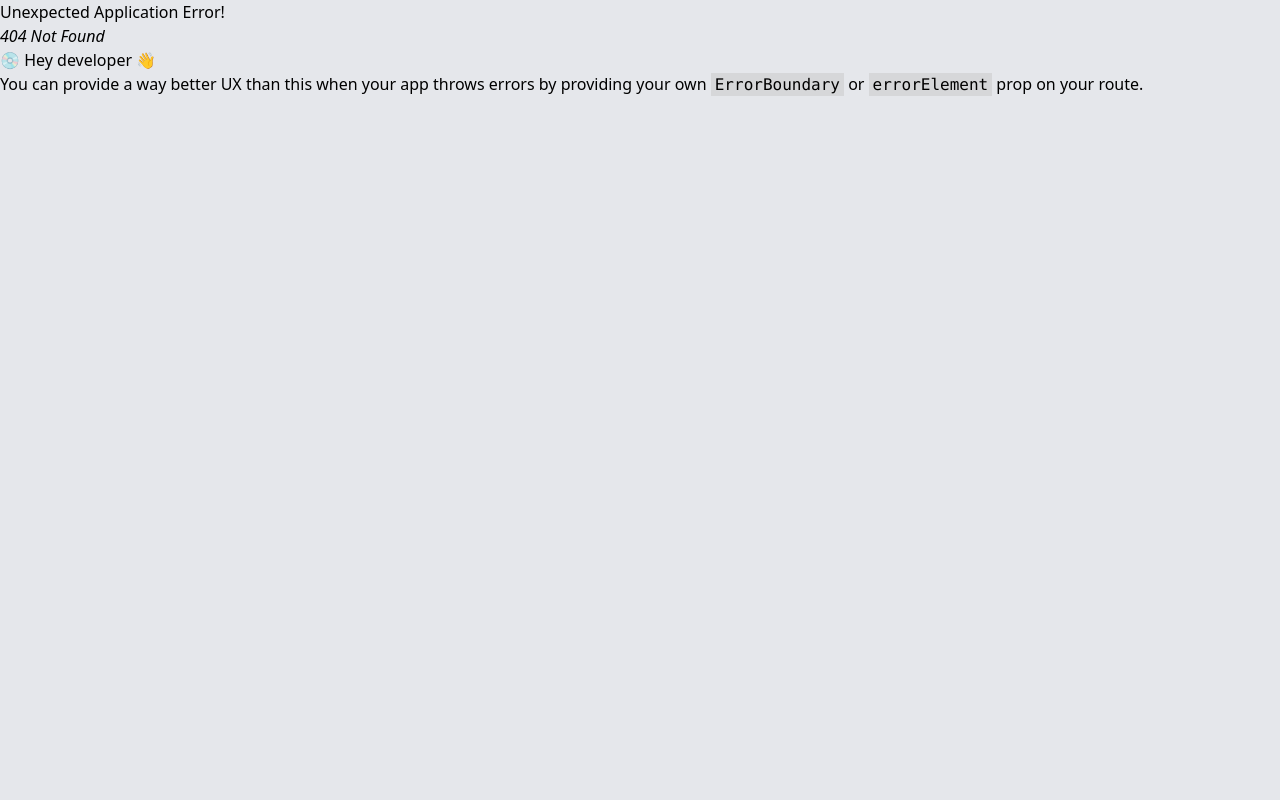
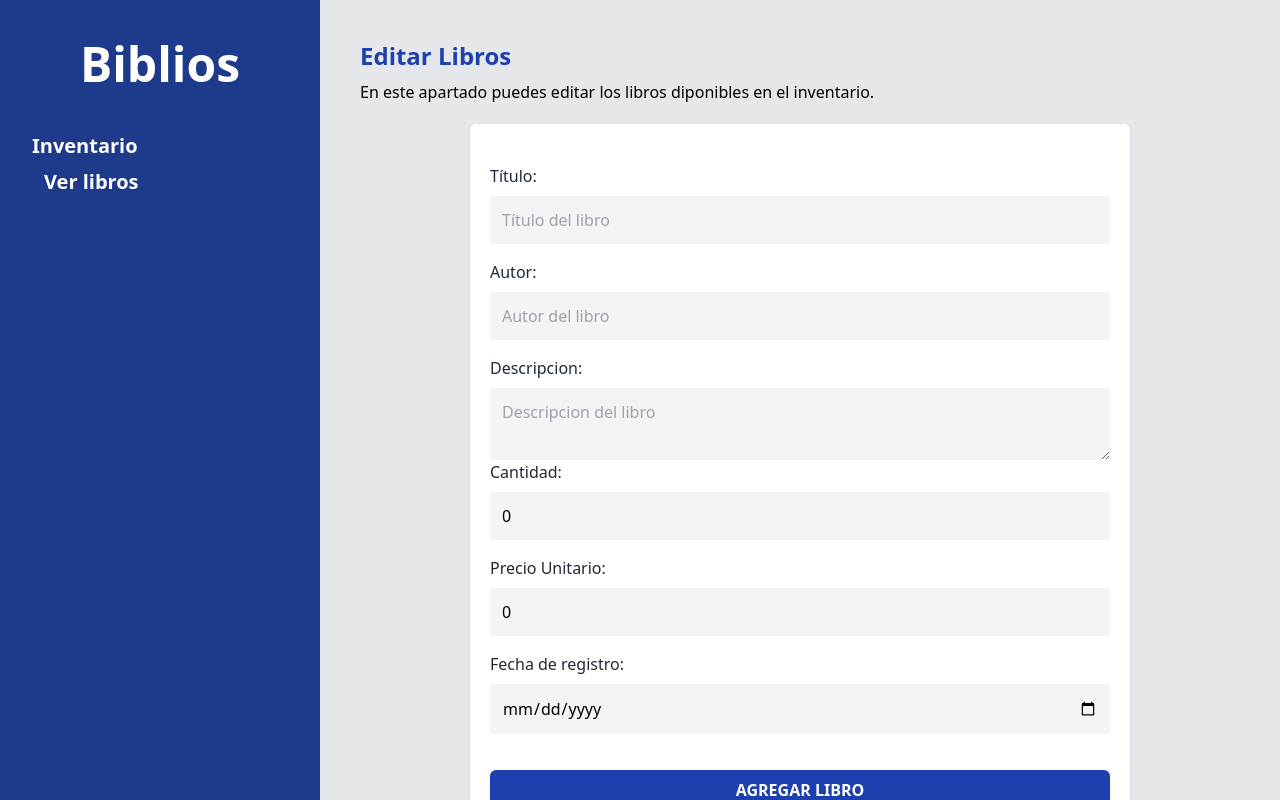
Before and after one commit to Alexander200330/Librer-a-Biblios-, a React (Vite) app: page /libro/1/editar in a window 1280 px wide. Before the commit this address had no page. Built offline with nearby package versions, Linux system fonts and the light colour scheme; no server answers.

Commit message:
Vista de libros terminada

```diff
--- a/src/components/Formulario.jsx
+++ b/src/components/Formulario.jsx
@@ -1,8 +1,9 @@
-import { useState } from "react";
-import { agregarLibro } from "../data/libros";
+import { useEffect, useState } from "react";
+import { agregarLibro, editarLibro } from "../data/libros";
 import Error from "./Error";
+import {useNavigate} from 'react-router-dom'
 
-const Formulario = () => {
+const Formulario = ({libro, id}) => {
 
     const [titulo, setTitulo] = useState("");
     const [autor, setAutor] = useState("");
@@ -12,6 +13,19 @@ const Formulario = () => {
     const [fecha_registro, setFecha_registro] = useState("");
     const [errores, setErrores] = useState("")
 
+    const navigate = useNavigate();
+
+    useEffect(() => {
+        if (libro) {
+          setTitulo(libro.titulo);
+          setAutor(libro.autor);
+          setDescripcion(libro.descripcion);
+          setCantidad(libro.cantidad);
+          setPrecio_unitario(libro.precio_unitario);
+          setFecha_registro(libro.fecha_registro);
+        }
+      }, [libro]);
+
     const handleSubmit = (e) => {
         e.preventDefault();
 
@@ -20,16 +34,21 @@ const Formulario = () => {
             return errores
         }
 
+        const nuevoLibro ={
+            titulo,
+            autor,
+            descripcion,
+            cantidad: Number(cantidad),
+            precio_unitario: Number(precio_unitario),
+            fecha_registro
+        }
 
-        const formData = new FormData();
-        formData.append('titulo', titulo);
-        formData.append('autor', autor);
-        formData.append('descripcion', descripcion);
-        formData.append('cantidad', Number(cantidad));
-        formData.append('precio_unitario', Number(precio_unitario));
-        formData.append('fecha_registro', fecha_registro);
+        if(libro){
+            editarLibro(nuevoLibro, id)
+        } else {
+            agregarLibro(nuevoLibro)
+        }
 
-        agregarLibro(formData)
 
         setTitulo("");
         setAutor("");
@@ -39,7 +58,7 @@ const Formulario = () => {
         setPrecio_unitario(0)
         setErrores("")
 
-
+        return navigate("/libros")
     }
 
 
@@ -142,7 +161,7 @@ const Formulario = () => {
 
             </div>
 
-            <input className="bg-blue-800 hover:bg-blue-900 w-full mt-5 text-white uppercase font-bold px-3  py-2 rounded-md hover:cursor-pointer" type='submit' value={'Agregar libro'} />
+            <input className="bg-blue-800 hover:bg-blue-900 w-full mt-5 text-white uppercase font-bold px-3  py-2 rounded-md hover:cursor-pointer" type='submit' value={`${libro ? "Actualizar Libro" : "Agregar libro"}`} />
         </form>
     )
 }
--- /dev/null
+++ b/src/components/Libro.jsx
@@ -0,0 +1,39 @@
+import { eliminarLibro } from "../data/libros"
+import {useNavigate} from "react-router-dom"
+
+const Libro = ({ libro, id, libros, setLibros }) => {
+
+    const navigate = useNavigate();
+
+    const handleEliminar = async () => {
+        const resultado = confirm("¿Deseas eliminar el libro?")
+
+        if (resultado) {
+            await eliminarLibro(id)
+            const librosFiltrados = libros.filter(libro => libro.id !== id)
+            setLibros(librosFiltrados)
+        } else {
+            return
+        }
+    }
+
+    return (
+        <>
+            <div className="bg-white rounded-lg mt-5 p-10 shadow-lg">
+                <h5 className="text-blue-800 leading-8 font-bold text-base uppercase text-justify">Título: <span className="normal-case text-black font-normal text-base">{libro.titulo}</span></h5>
+                <h6 className="text-blue-800 leading-8 font-bold text-base uppercase text-justify">Autor: <span className="normal-case text-black font-normal text-base">{libro.autor}</span></h6>
+                <p className="text-blue-800 leading-8 font-bold text-base uppercase text-justify">Descripción : <span className="normal-case text-black font-normal text-base">{libro.descripcion}</span></p>
+                <p className="text-blue-800 leading-8 font-bold text-base uppercase text-justify">Cantidad: <span className="normal-case text-black font-normal text-base">{libro.cantidad}</span></p>
+                <p className="text-blue-800 leading-8 font-bold text-base uppercase text-justify">fecha de registro: <span className="normal-case text-black font-normal text-base">{libro.fecha_registro}</span></p>
+                <p className="text-blue-800 leading-8 font-bold text-base uppercase text-justify">Precio unitario: <span className="normal-case text-black font-normal text-base">{libro.precio_unitario}</span></p>
+                <button className="bg-blue-700 hover:bg-blue-800 py-2 px-3 font-bold text-white text-center mr-5 uppercase rounded-md mt-2"
+                onClick={() => navigate(`/libro/${id}/editar`)}>Actualizar</button>
+                <button className="bg-red-600 hover:bg-red-700 py-2 px-3 font-bold text-white text-center mr-5 uppercase rounded-md"
+                    onClick={handleEliminar}>Eliminar</button>
+            </div>
+        </>
+
+    )
+}
+
+export default Libro
--- a/src/data/libros.js
+++ b/src/data/libros.js
@@ -1,10 +1,10 @@
-export async function agregarLibro(formData) {
+export async function agregarLibro(nuevoLibro) {
     try {
 
 
       const res = await fetch(`${import.meta.env.VITE_API_URL}`, {
         method: 'POST',
-        body: JSON.stringify({data: Object.fromEntries(formData)}),
+        body: JSON.stringify({data: nuevoLibro}),
         headers: {
             'Content-Type': 'application/json'
           }
@@ -21,3 +21,46 @@ export async function agregarLibro(formData) {
       throw error;
     }
   }
+
+  export async function eliminarLibro(id){
+    try {
+        const res = await fetch(`${import.meta.env.VITE_API_URL}/${id}`, {
+            method: 'DELETE',
+        })
+
+        await res.json()
+    } catch (error) {
+        console.log(error);
+    }
+}
+
+export async function obtenerLibro(id){
+  const res = await fetch(`${import.meta.env.VITE_API_URL}/${id}`);
+  const data = await res.json();
+
+  return data.data
+}
+
+export async function editarLibro(editarLibro, id) {
+  try {
+
+
+    const res = await fetch(`${import.meta.env.VITE_API_URL}/${id}`, {
+      method: 'PUT',
+      body: JSON.stringify({data: editarLibro}),
+      headers: {
+          'Content-Type': 'application/json'
+        }
+    });
+
+    if (!res.ok) {
+      throw new Error(`Error al agregar libro: ${res.status} ${res.statusText}`);
+    }
+
+    const data = await res.json();
+    return data;
+  } catch (error) {
+    console.log(error);
+    throw error;
+  }
+}
--- /dev/null
+++ b/src/pages/EditarLibros.jsx
@@ -0,0 +1,30 @@
+import { obtenerLibro } from "../data/libros"
+import { useParams } from "react-router-dom"
+import Formulario from "../components/Formulario"
+import { useEffect, useState } from "react"
+
+const EditarLibros = () => {
+    const { libroId } = useParams()
+    const [libro, setLibro] = useState({})
+
+    useEffect(() => {
+        const fetchLibro = async () => {
+          const data = await obtenerLibro(libroId);
+          setLibro(data);
+        };
+        fetchLibro();
+      }, [libroId]);
+
+    return (
+        <>
+            <h2 className='text-blue-800 font-bold text-2xl'>Editar Libros</h2>
+            <p className='mt-2 text-base'>En este apartado puedes editar los libros diponibles en el inventario.</p>
+
+            <div className="bg-white rounded-md shadow md:w-3/4 mx-auto px-5 py-10 mt-5">
+                <Formulario libro={libro.attributes} id={libro.id} />
+            </div>
+        </>
+    )
+}
+
+export default EditarLibros
--- a/src/pages/VistaLibros.jsx
+++ b/src/pages/VistaLibros.jsx
@@ -1,11 +1,30 @@
+import { useState, useEffect } from "react";
+import Libro from "../components/Libro"
 
 const VistaLibros = () => {
+
+    const [libros, setLibros] = useState([]);
+
+    useEffect(() => {
+        async function fetchLibros() {
+            const res = await fetch(`${import.meta.env.VITE_API_URL}`);
+            const data = await res.json();
+            setLibros(data.data);
+        }
+        fetchLibros();
+    }, []);
+
     return (
-        <div>
+        <>
             <h2 className='text-blue-800 font-bold text-2xl'>Libros</h2>
-            <p className='mt-2 text-base'>En este apartado puedes ver los libros diponibles en el inventario.</p>
+            <p className='mt-2 text-base'>En este apartado puedes ver, editar y eliminar los libros diponibles en el inventario.</p>
 
-        </div>
+            {
+                libros.map(libro => <Libro key={libro.id} libro={libro.attributes} id={libro.id} libros={libros} setLibros={setLibros} />)
+            }
+
+        </>
+
     )
 }
 
--- a/src/router/router.jsx
+++ b/src/router/router.jsx
@@ -1,4 +1,5 @@
 import { createBrowserRouter } from "react-router-dom";
+import EditarLibros from "../pages/EditarLibros";
 import Inventario from "../pages/Inventario";
 import Layout from "../pages/Layout";
 import VistaLibros from "../pages/VistaLibros";
@@ -15,6 +16,10 @@ const router = createBrowserRouter([
             {
                 path: "/libros",
                 element: <VistaLibros />
+            },
+            {
+                path: "/libro/:libroId/editar",
+                element: <EditarLibros />
             }
         ]
     }
```
